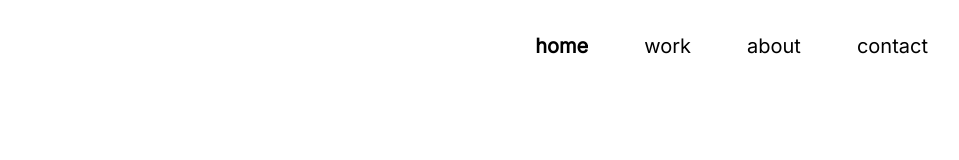
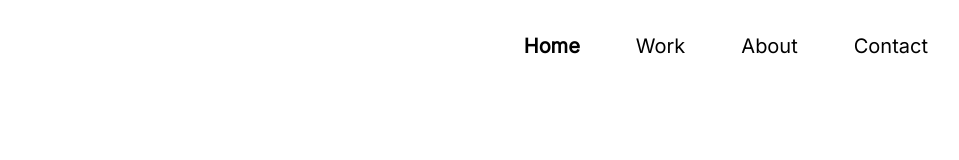
Before and after one commit to aescaba/portfolio, a Next.js app: page / in a window 1280 px wide. Shown: the top 160 px of the page, without its empty margins (160-1119 px from the left). Built offline with nearby package versions, Linux system fonts and the light colour scheme.

Commit message:
capitalize first letter of links in navbar

```diff
--- a/components/navbar.js
+++ b/components/navbar.js
@@ -16,7 +16,7 @@ export default function Navbar() {
                         <NavigationLink
                     key={singleRoute}
                     href={`/${singleRoute}`}
-                    text={singleRoute}
+                    text={singleRoute.charAt(0).toUpperCase() + singleRoute.slice(1)} //https://flexiple.com/javascript/javascript-capitalize-first-letter/
                     router={router}
                     />
                     // </span>
```
